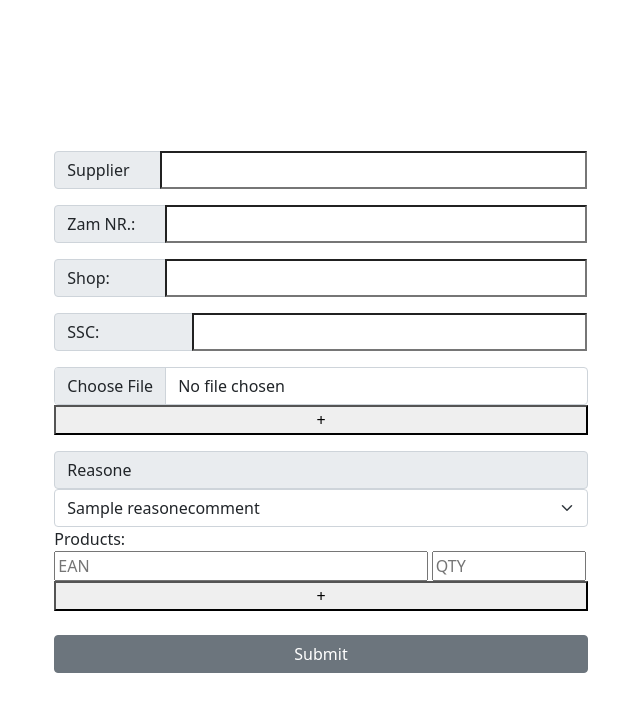
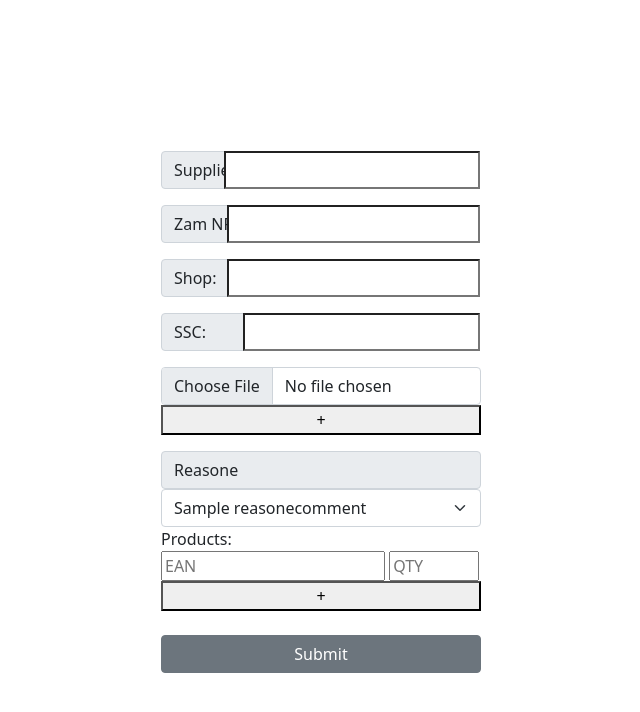
Before and after one commit to Ceva445/delivery_plus, a Django app: page /delivery/create/ in a window 1280 px wide. Shown: the top 712 px of the page, without its empty margins (319-959 px from the left). Run offline with Django 5.2, Linux system fonts and the light colour scheme; tables that the repository leaves empty hold one stand-in row (values such as "Sample post"); some libraries are stand-ins or nearby versions.

Commit message:
Fix size form

```diff
--- a/templates/base.html
+++ b/templates/base.html
@@ -7,7 +7,7 @@
 </head>
 <body>
     <div class="d-flex align-items-center justify-content-center min-vh-100">
-        <div class="col-md-5"> <!-- Займатиме 25% від ширини екрану -->
+        <div class="col-md-3">
 
             <div class="btn-group">
                 {% block navigation %}
--- a/templates/delivery/create_delivery.html
+++ b/templates/delivery/create_delivery.html
@@ -47,7 +47,7 @@
     <div id="product-fields">
         <div class="product-field">
             <input type="number" name="ean_0" style="width: 70%;" placeholder="EAN" margin-right: 1px;>
-            <input type="number" name="qty_0" style="width: 29%;" placeholder="QTY" required>
+            <input type="number" name="qty_0" style="width: 28%;" placeholder="QTY" required>
         </div>
     </div>
 
```
